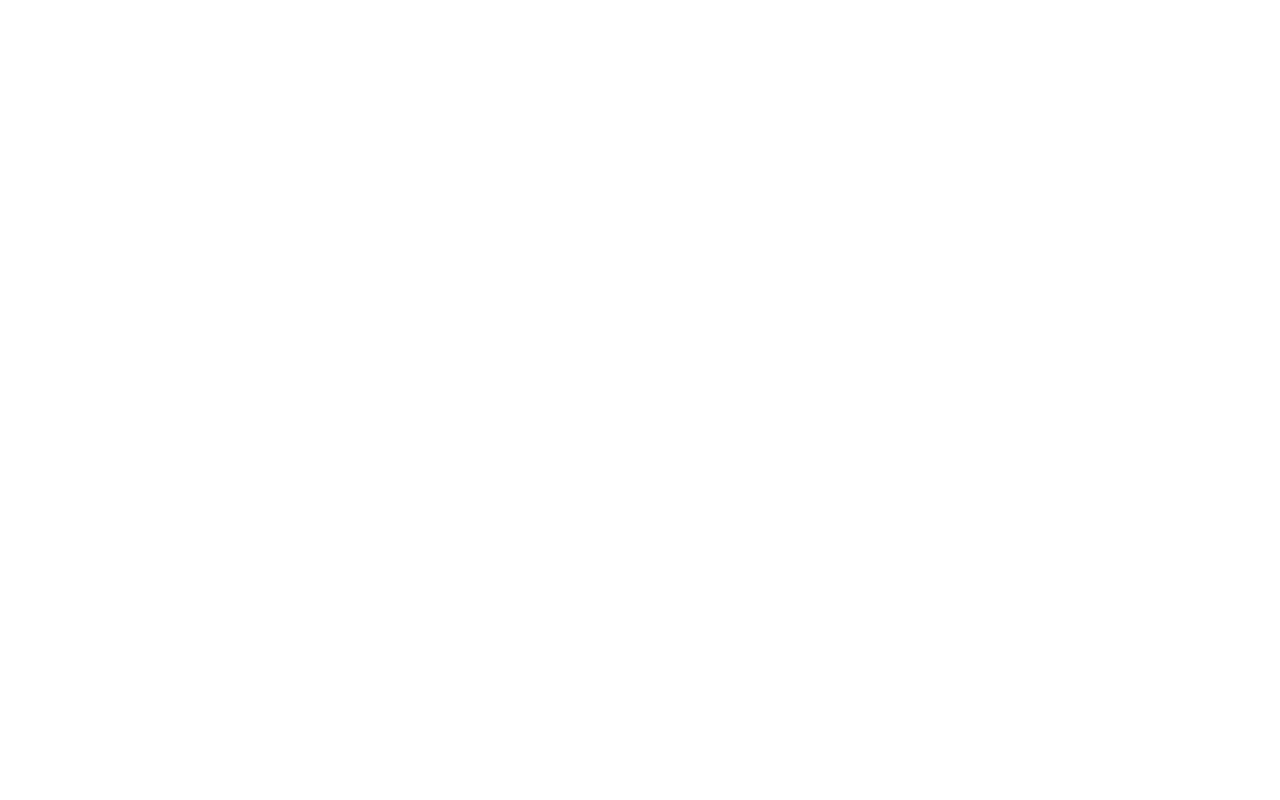
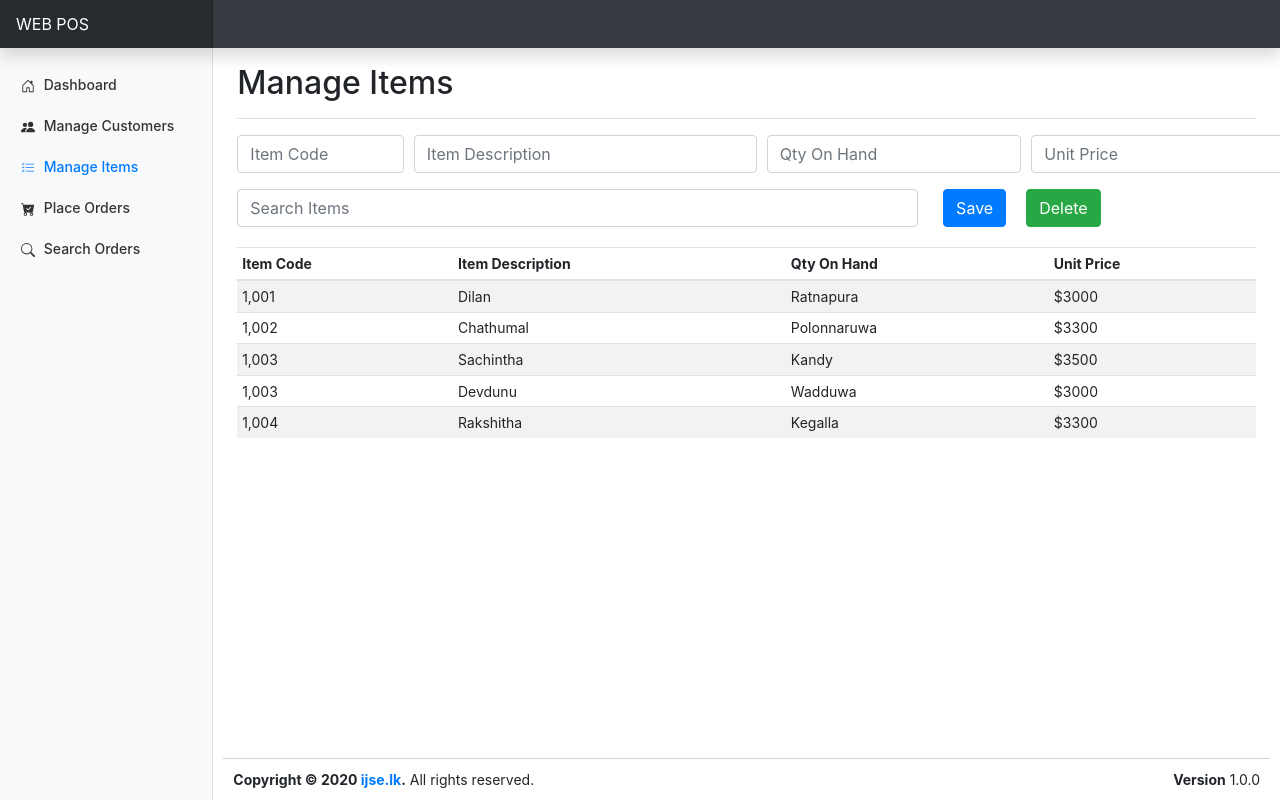
Before and after one commit to DilanCWickramarachchi/dep6-WEB-POS-Frontend, a website: page manage-item.html in a window 1280 px wide. Drawn offline with nearby package versions, Linux system fonts and the light colour scheme.

Commit message:
Modify Customer,Item,Index,Style Files

```diff
--- a/css/styles.css
+++ b/css/styles.css
@@ -1,7 +1,15 @@
 #btn\ btn-delete{
-    width: 100px;
-    padding: 5px;
+    position: relative;
+    left: 40px;
 }
 #btn\ btn-save{
-
+    position: relative;
+    left: 20px;
 }
+.table-responsive{
+    position: relative;
+    top: 20px;
+}
+.form-control{
+    margin-left: 15px;
+}
--- a/manage-item.html
+++ b/manage-item.html
@@ -0,0 +1,178 @@
+<!doctype html>
+<html lang="en">
+<head>
+    <meta charset="utf-8">
+    <meta name="viewport" content="width=device-width, initial-scale=1, shrink-to-fit=no">
+    <meta name="description" content="">
+    <meta name="author" content="DEP">
+    <title>DEP POS Web Frontend</title>
+
+    <!-- Bootstrap core CSS -->
+    <link href="node_modules/bootstrap/dist/css/bootstrap.min.css" rel="stylesheet"
+          integrity="sha384-TX8t27EcRE3e/ihU7zmQxVncDAy5uIKz4rEkgIXeMed4M0jlfIDPvg6uqKI2xXr2" crossorigin="anonymous">
+    <link href="css/dashboard.css" rel="stylesheet">
+
+    <!-- Custom styles for this template -->
+    <link href="css/styles.css" rel="stylesheet">
+</head>
+<body>
+<nav class="navbar navbar-dark sticky-top bg-dark flex-md-nowrap p-0 shadow">
+    <a class="navbar-brand col-md-3 col-lg-2 mr-0 px-3" href="#">WEB POS</a>
+    <button class="navbar-toggler position-absolute d-md-none collapsed" type="button" data-toggle="collapse"
+            data-target="#sidebarMenu" aria-controls="sidebarMenu" aria-expanded="false" aria-label="Toggle navigation">
+        <span class="navbar-toggler-icon"></span>
+    </button>
+
+</nav>
+
+<div class="container-fluid">
+    <div class="row">
+        <nav id="sidebarMenu" class="col-md-3 col-lg-2 d-md-block bg-light sidebar collapse">
+            <div class="sidebar-sticky pt-3">
+                <ul class="nav flex-column">
+                    <li class="nav-item">
+                        <a class="nav-link " href="index.html">
+                            <svg class="bi bi-house-door" fill="currentColor" height="1em" viewBox="0 0 16 16"
+                                 width="1em" xmlns="http://www.w3.org/2000/svg">
+                                <path d="M7.646 1.146a.5.5 0 0 1 .708 0l6 6a.5.5 0 0 1 .146.354v7a.5.5 0 0 1-.5.5H9.5a.5.5 0 0 1-.5-.5v-4H7v4a.5.5 0 0 1-.5.5H2a.5.5 0 0 1-.5-.5v-7a.5.5 0 0 1 .146-.354l6-6zM2.5 7.707V14H6v-4a.5.5 0 0 1 .5-.5h3a.5.5 0 0 1 .5.5v4h3.5V7.707L8 2.207l-5.5 5.5z"
+                                      fill-rule="evenodd"/>
+                                <path d="M13 2.5V6l-2-2V2.5a.5.5 0 0 1 .5-.5h1a.5.5 0 0 1 .5.5z" fill-rule="evenodd"/>
+                            </svg>
+                            Dashboard <span class="sr-only">(current)</span>
+                        </a>
+                    </li>
+                    <li class="nav-item">
+                        <a class="nav-link" href="manage-customers.html">
+                            <svg class="bi bi-people-fill" fill="currentColor" height="1em" viewBox="0 0 16 16"
+                                 width="1em" xmlns="http://www.w3.org/2000/svg">
+                                <path d="M7 14s-1 0-1-1 1-4 5-4 5 3 5 4-1 1-1 1H7zm4-6a3 3 0 1 0 0-6 3 3 0 0 0 0 6zm-5.784 6A2.238 2.238 0 0 1 5 13c0-1.355.68-2.75 1.936-3.72A6.325 6.325 0 0 0 5 9c-4 0-5 3-5 4s1 1 1 1h4.216zM4.5 8a2.5 2.5 0 1 0 0-5 2.5 2.5 0 0 0 0 5z"
+                                      fill-rule="evenodd"/>
+                            </svg>
+                            Manage Customers
+                        </a>
+                    </li>
+                    <li class="nav-item">
+                        <a class="nav-link active" href="#">
+                            <svg class="bi bi-list-check" fill="currentColor" height="1em" viewBox="0 0 16 16"
+                                 width="1em" xmlns="http://www.w3.org/2000/svg">
+                                <path d="M5 11.5a.5.5 0 0 1 .5-.5h9a.5.5 0 0 1 0 1h-9a.5.5 0 0 1-.5-.5zm0-4a.5.5 0 0 1 .5-.5h9a.5.5 0 0 1 0 1h-9a.5.5 0 0 1-.5-.5zm0-4a.5.5 0 0 1 .5-.5h9a.5.5 0 0 1 0 1h-9a.5.5 0 0 1-.5-.5zM3.854 2.146a.5.5 0 0 1 0 .708l-1.5 1.5a.5.5 0 0 1-.708 0l-.5-.5a.5.5 0 1 1 .708-.708L2 3.293l1.146-1.147a.5.5 0 0 1 .708 0zm0 4a.5.5 0 0 1 0 .708l-1.5 1.5a.5.5 0 0 1-.708 0l-.5-.5a.5.5 0 1 1 .708-.708L2 7.293l1.146-1.147a.5.5 0 0 1 .708 0zm0 4a.5.5 0 0 1 0 .708l-1.5 1.5a.5.5 0 0 1-.708 0l-.5-.5a.5.5 0 0 1 .708-.708l.146.147 1.146-1.147a.5.5 0 0 1 .708 0z"
+                                      fill-rule="evenodd"/>
+                            </svg>
+                            Manage Items
+                        </a>
+                    </li>
+                    <li class="nav-item">
+                        <a class="nav-link" href="#">
+                            <svg class="bi bi-cart-check-fill" fill="currentColor" height="1em" viewBox="0 0 16 16"
+                                 width="1em" xmlns="http://www.w3.org/2000/svg">
+                                <path d="M.5 1a.5.5 0 0 0 0 1h1.11l.401 1.607 1.498 7.985A.5.5 0 0 0 4 12h1a2 2 0 1 0 0 4 2 2 0 0 0 0-4h7a2 2 0 1 0 0 4 2 2 0 0 0 0-4h1a.5.5 0 0 0 .491-.408l1.5-8A.5.5 0 0 0 14.5 3H2.89l-.405-1.621A.5.5 0 0 0 2 1H.5zM4 14a1 1 0 1 1 2 0 1 1 0 0 1-2 0zm7 0a1 1 0 1 1 2 0 1 1 0 0 1-2 0zm.354-7.646a.5.5 0 0 0-.708-.708L8 8.293 6.854 7.146a.5.5 0 1 0-.708.708l1.5 1.5a.5.5 0 0 0 .708 0l3-3z"
+                                      fill-rule="evenodd"/>
+                            </svg>
+                            Place Orders
+                        </a>
+                    </li>
+                    <li class="nav-item">
+                        <a class="nav-link" href="#">
+                            <svg class="bi bi-search" fill="currentColor" height="1em" viewBox="0 0 16 16" width="1em"
+                                 xmlns="http://www.w3.org/2000/svg">
+                                <path d="M10.442 10.442a1 1 0 0 1 1.415 0l3.85 3.85a1 1 0 0 1-1.414 1.415l-3.85-3.85a1 1 0 0 1 0-1.415z"
+                                      fill-rule="evenodd"/>
+                                <path d="M6.5 12a5.5 5.5 0 1 0 0-11 5.5 5.5 0 0 0 0 11zM13 6.5a6.5 6.5 0 1 1-13 0 6.5 6.5 0 0 1 13 0z"
+                                      fill-rule="evenodd"/>
+                            </svg>
+                            Search Orders
+                        </a>
+                    </li>
+                </ul>
+            </div>
+        </nav>
+
+        <main role="main" class="col-md-9 ml-sm-auto col-lg-10 px-md-4">
+            <div class="d-flex justify-content-between flex-wrap flex-md-nowrap align-items-center pt-3 pb-2 mb-3 border-bottom">
+                <h1 class="h2">Manage Items</h1>
+            </div>
+            <div class="row">
+                <div class="form-row">
+                    <div class="form-group col-md-2">
+                        <input type="text" class="form-control" placeholder="Item Code">
+                    </div>
+                    <div class="form-group col-md-4">
+                        <input type="text" class="form-control" placeholder="Item Description">
+                    </div>
+                    <div class="form-group col-md-3">
+                        <input type="text" class="form-control" placeholder="Qty On Hand">
+                    </div>
+                    <div class="form-group col-md-3">
+                        <input type="text" class="form-control" placeholder="Unit Price">
+                    </div>
+                    <div class="input-group col-lg-8">
+                        <input type="text" class="form-control" placeholder="Search Items">
+                    </div>
+                    <div id="btn btn-save">
+                        <button type="button" class="btn btn-primary">Save</button>
+                    </div>
+                    <div id="btn btn-delete">
+                        <button type="button" class="btn btn-success">Delete</button>
+                    </div>
+                </div>
+            </div>
+            <div class="table-responsive">
+                <table class="table table-striped table-sm">
+                    <thead>
+                    <tr>
+                        <th>Item Code</th>
+                        <th>Item Description</th>
+                        <th>Qty On Hand</th>
+                        <th>Unit Price</th>
+                    </tr>
+                    </thead>
+                    <tbody>
+                    <tr>
+                        <td>1,001</td>
+                        <td>Dilan</td>
+                        <td>Ratnapura</td>
+                        <td>$3000</td>
+                    </tr>
+                    <tr>
+                        <td>1,002</td>
+                        <td>Chathumal</td>
+                        <td>Polonnaruwa</td>
+                        <td>$3300</td>
+                    </tr>
+                    <tr>
+                        <td>1,003</td>
+                        <td>Sachintha</td>
+                        <td>Kandy</td>
+                        <td>$3500</td>
+                    </tr>
+                    <tr>
+                        <td>1,003</td>
+                        <td>Devdunu</td>
+                        <td>Wadduwa</td>
+                        <td>$3000</td>
+                    </tr>
+                    <tr>
+                        <td>1,004</td>
+                        <td>Rakshitha</td>
+                        <td>Kegalla</td>
+                        <td>$3300</td>
+                    </tr>
+                    </tbody>
+                </table>
+            </div>
+            <footer>
+                <strong>Copyright &copy; 2020 <a href="http://ijse.lk">ijse.lk</a>.</strong>
+                All rights reserved.
+                <div class="float-right d-none d-sm-inline-block">
+                    <b>Version</b> 1.0.0
+                </div>
+            </footer>
+        </main>
+    </div>
+</div>
+<script src="https://code.jquery.com/jquery-3.5.1.slim.min.js"></script>
+<script src="node_modules/bootstrap/dist/js/bootstrap.min.js"></script>
+<script src="https://cdnjs.cloudflare.com/ajax/libs/feather-icons/4.9.0/feather.min.js"></script>
+<script src="https://cdnjs.cloudflare.com/ajax/libs/Chart.js/2.7.3/Chart.min.js"></script>
+</body>
+</html>
```
Also changed, not shown: index.html (+1 -1 lines), manage-customers.html (+1 -1 lines), README.md.
